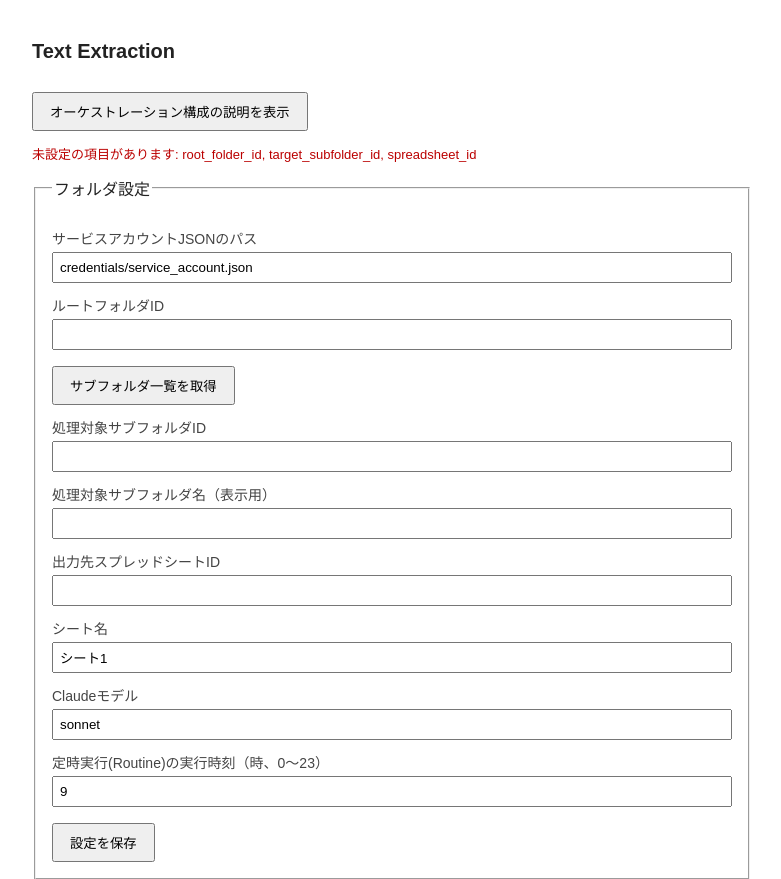
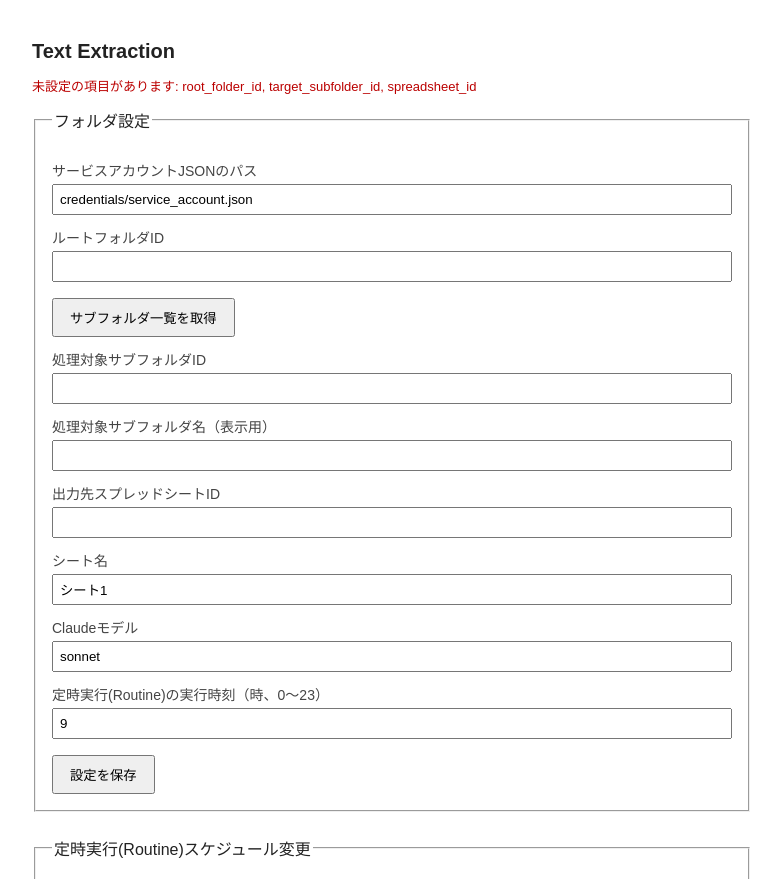
Before and after one commit to gurii-gabreh/Text-Extraction, a Flask app: page / in a window 1280 px wide. Shown: the top 879 px of the page, without its empty margins (248-1029 px from the left). Run offline with Flask 3, Linux system fonts and the light colour scheme.

Commit message:
Revert "Web画面にオーケストレーション構成の説明・依頼文生成機能を追加"
This reverts commit 9e78d12c40ebb097a17989c081403d5e37e898c5.

```diff
--- a/templates/index.html
+++ b/templates/index.html
@@ -14,51 +14,10 @@
     .warn { color: #b00; font-size: 13px; }
     .ok { color: #080; font-size: 13px; }
     pre { background: #f5f5f5; padding: 12px; max-height: 320px; overflow: auto; white-space: pre-wrap; }
-    .orch-diagram { display: flex; align-items: center; gap: 12px; flex-wrap: wrap; margin-top: 12px; }
-    .orch-account { border: 1px dashed #999; padding: 12px; border-radius: 6px; flex: 1; min-width: 220px; }
-    .orch-title { font-weight: bold; font-size: 13px; margin-bottom: 8px; color: #555; }
-    .orch-room { border: 1px solid #888; border-radius: 6px; padding: 10px; margin-bottom: 8px; font-size: 13px; background: #fafafa; }
-    .orch-room.worker { background: #eef6ff; }
-    .orch-room.shared { background: #fff6e5; max-width: 320px; margin: 8px auto 0; text-align: center; }
-    .orch-arrow { font-size: 12px; color: #666; text-align: center; padding: 0 8px; white-space: nowrap; }
-    .orch-arrow-down { font-size: 12px; color: #666; text-align: center; margin: 4px 0; }
-    .orch-btn { margin-top: 6px; padding: 4px 8px; font-size: 12px; }
   </style>
 </head>
 <body>
   <h1>Text Extraction</h1>
-
-  <button type="button" id="orch-toggle">オーケストレーション構成の説明を表示</button>
-  <div id="orchestration-panel" style="display:none; margin-top:12px; margin-bottom:24px; padding:16px; border:1px solid #ccc; border-radius:6px;">
-    <p style="font-size:13px; color:#444;">
-      複数のClaudeアカウントを使って、司令塔(マネージャルーム)が相談を受けつつ、
-      実装作業を専用の作業ルームに振り分ける構成です。今後、他のアプリでも同様の構成を使う想定です。
-    </p>
-    <div class="orch-diagram">
-      <div class="orch-account">
-        <div class="orch-title">メインアカウント（司令塔）</div>
-        <div class="orch-room manager">マネージャルーム<br><small>ユーザーとの相談・タスク管理</small></div>
-      </div>
-      <div class="orch-arrow">依頼文を貼り付け<br>（または APIトリガー）</div>
-      <div class="orch-account">
-        <div class="orch-title">サブアカウント（このアカウント）</div>
-        <div class="orch-room manager">
-          マネージャルーム<br><small>タスクの受付・作業ルームへの振り分け</small><br>
-          <button type="button" class="orch-btn" data-template="manager">この部屋への依頼文を表示</button>
-        </div>
-        <div class="orch-arrow-down">SendMessageで依頼</div>
-        <div class="orch-room worker">
-          作業ルーム<br><small>実装作業を担当</small><br>
-          <button type="button" class="orch-btn" data-template="worker">この部屋への依頼文を表示</button>
-        </div>
-      </div>
-    </div>
-    <div class="orch-arrow-down">コミット・プッシュ／status.json への結果記録</div>
-    <div class="orch-room shared">共有GitHubリポジトリ<br><small>結果の確認・アカウント間の引き継ぎ</small></div>
-
-    <textarea id="orch-request-text" readonly rows="8" style="width:100%; margin-top:16px; box-sizing:border-box;"></textarea>
-    <button type="button" id="orch-copy-text" style="margin-top:8px;">表示中の依頼文をコピー</button>
-  </div>
 
   {% if missing %}
   <p class="warn">未設定の項目があります: {{ missing|join(', ') }}</p>
@@ -119,63 +78,6 @@
   </fieldset>
 
   <script>
-    document.getElementById('orch-toggle').addEventListener('click', () => {
-      const panel = document.getElementById('orchestration-panel');
-      panel.style.display = panel.style.display === 'none' ? 'block' : 'none';
-    });
-
-    const orchTemplates = {
-      manager: `[マネージャルームへの依頼文テンプレート]
-
-以下のタスクの実装を進めてください。実装作業はこのルームで直接行わず、作業ルーム（専用の実装セッション）に振り分けて進めてください。
-
-■ 対象リポジトリ: <リポジトリ名>
-■ 対象ブランチ: <ブランチ名>
-■ タスク内容: <タスクの詳細>
-■ 完了条件: <完了とみなす基準>
-
-作業ルームでの作業が完了したら（またはエラーが発生したら）、リポジトリに結果を記録し、コミット・プッシュするよう指示してください。`,
-      worker: `[作業ルームへの依頼文テンプレート]
-
-以下のタスクを実装してください。
-
-■ 対象リポジトリ: <リポジトリ名>
-■ 対象ブランチ: <ブランチ名>
-■ タスク内容: <タスクの詳細>
-
-作業が完了したら、変更をコミット・プッシュし、リポジトリ直下の status.json に以下の形式で結果を記録してください。
-
-{
-  "status": "done または error",
-  "summary": "作業内容の要約",
-  "timestamp": "ISO8601形式の日時"
-}
-
-実装前に不明点があれば、進めずに質問してください。`,
-    };
-
-    document.querySelectorAll('.orch-btn').forEach((btn) => {
-      btn.addEventListener('click', () => {
-        const key = btn.dataset.template;
-        document.getElementById('orch-request-text').value = orchTemplates[key];
-      });
-    });
-
-    document.getElementById('orch-copy-text').addEventListener('click', async () => {
-      const textarea = document.getElementById('orch-request-text');
-      if (!textarea.value) {
-        alert('先に図の中のボタンから依頼文を表示してください');
-        return;
-      }
-      try {
-        await navigator.clipboard.writeText(textarea.value);
-        alert('依頼文をコピーしました');
-      } catch (err) {
-        textarea.select();
-        alert('自動コピーに失敗しました。手動で選択してコピーしてください。');
-      }
-    });
-
     const settingsForm = document.getElementById('settings-form');
     settingsForm.addEventListener('submit', async (e) => {
       e.preventDefault();
```
